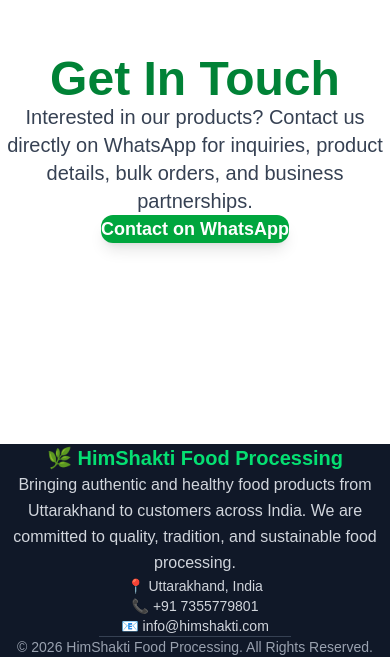
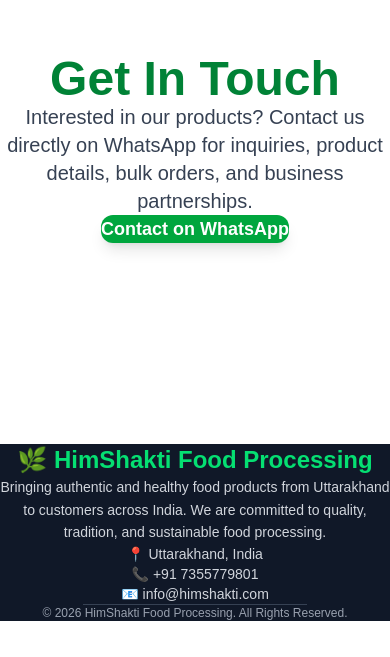
Before and after one commit to Panther-gehu/HimShakti-Food-Processing-, a React app in the folder frontend/: page / in a window 390 px wide. Shown: the part 4478-5135 px from the top of the page. After the commit the page ends 5099 px from the top, so only its background shows below. Built offline with nearby package versions, Linux system fonts and the light colour scheme; the HTML template or start-up script is replaced by a standard one.

Commit message:
Updated Footer.jsx

```diff
--- a/frontend/src/Components/Footer.jsx
+++ b/frontend/src/Components/Footer.jsx
@@ -1,27 +1,28 @@
 function Footer() {
   return (
-    <footer className="bg-gray-900 text-white py-2">
+    <footer className="bg-gray-900 dark:bg-black text-white py-6 transition-colors duration-300">
+
       <div className="w-full flex flex-col items-center text-center px-6">
 
-        <h3 className="text-xl font-bold text-green-400 mb-2">
+        <h3 className="text-2xl font-bold text-green-400 mb-3">
           🌿 HimShakti Food Processing
         </h3>
 
-        <p className="max-w-2xl text-gray-300 leading-relaxed mb-6 text-base">
+        <p className="max-w-2xl text-gray-300 leading-relaxed mb-5 text-sm md:text-base">
           Bringing authentic and healthy food products from Uttarakhand
           to customers across India. We are committed to quality,
           tradition, and sustainable food processing.
         </p>
 
-        <div className="space-y-1 text-sm text-gray-300 mb-3">
+        <div className="space-y-1 text-sm text-gray-300 mb-4">
           <p>📍 Uttarakhand, India</p>
           <p>📞 +91 7355779801</p>
           <p>📧 info@himshakti.com</p>
         </div>
 
-        <div className="w-48 h-px bg-gray-700 mb-4"></div>
+        <div className="w-56 h-px bg-gray-700 mb-4"></div>
 
-        <p className="text-gray-400 text-sm">
+        <p className="text-gray-400 text-xs md:text-sm">
           © 2026 HimShakti Food Processing. All Rights Reserved.
         </p>
 
```
